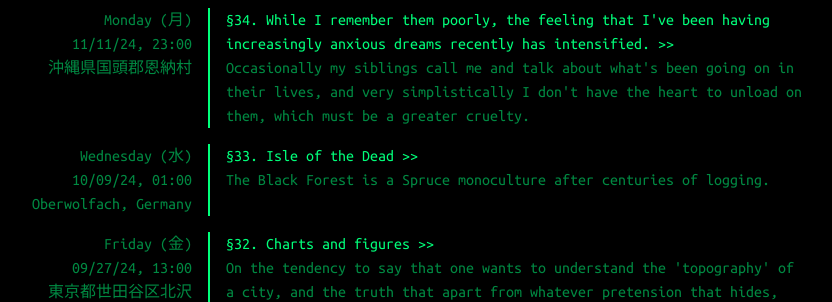
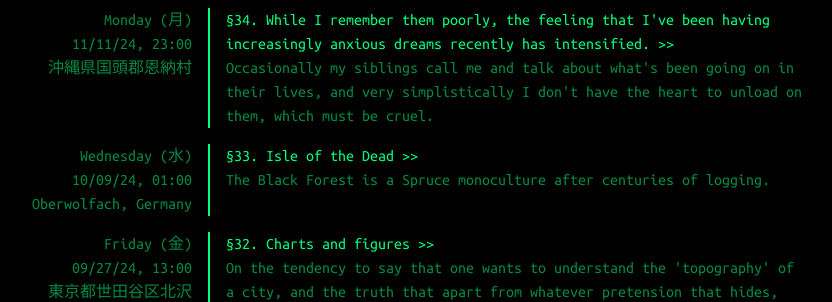
Before and after one commit to white-noise/white-noise.github.io, a Jekyll site: the page built from index.md, in a window 1280 px wide and 900 px high. Shown: the part 134-436 px from the top of the window, without its empty margins (256-1088 px from the left). Built offline with Jekyll 4.4.1, drawn with Linux system fonts in a browser that asks for light colours.

Commit message:
Update content.

```diff
--- a/_posts/2024-11-11-decrepitude.md
+++ b/_posts/2024-11-11-decrepitude.md
@@ -6,7 +6,7 @@ date: 2024-11-11 23:00:00 +09
 permalink: "/decreptitude/"
 location: "沖縄県国頭郡恩納村"
 ordinal: 34
-preview: "Occasionally my siblings call me and talk about what's been going on in their lives, and very simplistically I don't have the heart to unload on them, which must be a greater cruelty."
+preview: "Occasionally my siblings call me and talk about what's been going on in their lives, and very simplistically I don't have the heart to unload on them, which must be cruel."
 ---
 
 Things have gotten so bad that I just googled 'vr headset price' in complete earnest. I feel unable to watch movies. I nap in the evenings sometime, only waking once it's too late to do anything besides go to bars, the prospect of which repels me, so I just walk around my neighborhood and sulk. I pass a couple outside a convenience store and the woman laughs about something freely with her mouth full of food and the whole scène nearly makes me start crying. The words people usually throw around like wretched and maudlin start to fizzle at the periphery of my increasingly lame thoughts. On the train I read the entire Wikipedia article for the 'Rorschach test', realizing that for all its appearances in popular media I have never once read anything remotely formal about its purpose. Perusal of related articles reveals terms like pathognomic, then extensive glosses of Freudian concepts within articles not explicitly related to Freud, either written in intense excitement or boredom by rail-thin graduate students.
@@ -32,7 +32,7 @@ I have the egocentric tendency to see the online presence of the people I am est
 In some attempt to think fewer things yesterday I biked eleven miles on what may have been one of the final truly warm days of the year. I followed the 神田 river out towards 吉祥寺 but took the large artery-roads back, slightly allergic to the idea of retracing my steps. The neighborhoods get lower and poorer as you push out, at least until the major shopping hub and suburb of 吉祥寺. I have new aspirations to head southwest next time, like out towards 調布 or 登戸, where the mansions~~A term here used to refer to the lower (2 or 3 storey) steel- or wood-framed Japanese apartment buildings that are considered more affordable.~~ get a little rusty or vine-covered or otherwise yellowed by the sun. Someday maybe I will try to bike to 厚木 and back, which pushes something like 80km, but I think not for a long while yet, and I would want to swap my tires for cushier 28s, rather than the current frankenstein arrangement. The ride was easy and snaked on the way out, with more open quiet straight wide streets on the way back. Two or three times Japanese men in brightly colored bibs and aero-helmets passed me by, but most of the cyclists rode electric-assited ママチャリ. I log the ride on Strava, which makes me feel like it could be 2018.
 
 (As I write this in my local Komeda Coffee the couple next to me clasps hands and conspiratorially smile at each other across their booth table; I listen to Kaneko Ayano loudly in my headphones and feel like that blurry Squidward crying meme.) I returned to writing the above paragraph but have come back here as one of them feeds something to the other off their plate with a fork, like in an early 2000s romantic comedy.
-{: .right-para }
+{: .quote}
 
 ### On the subtropics
 
```
